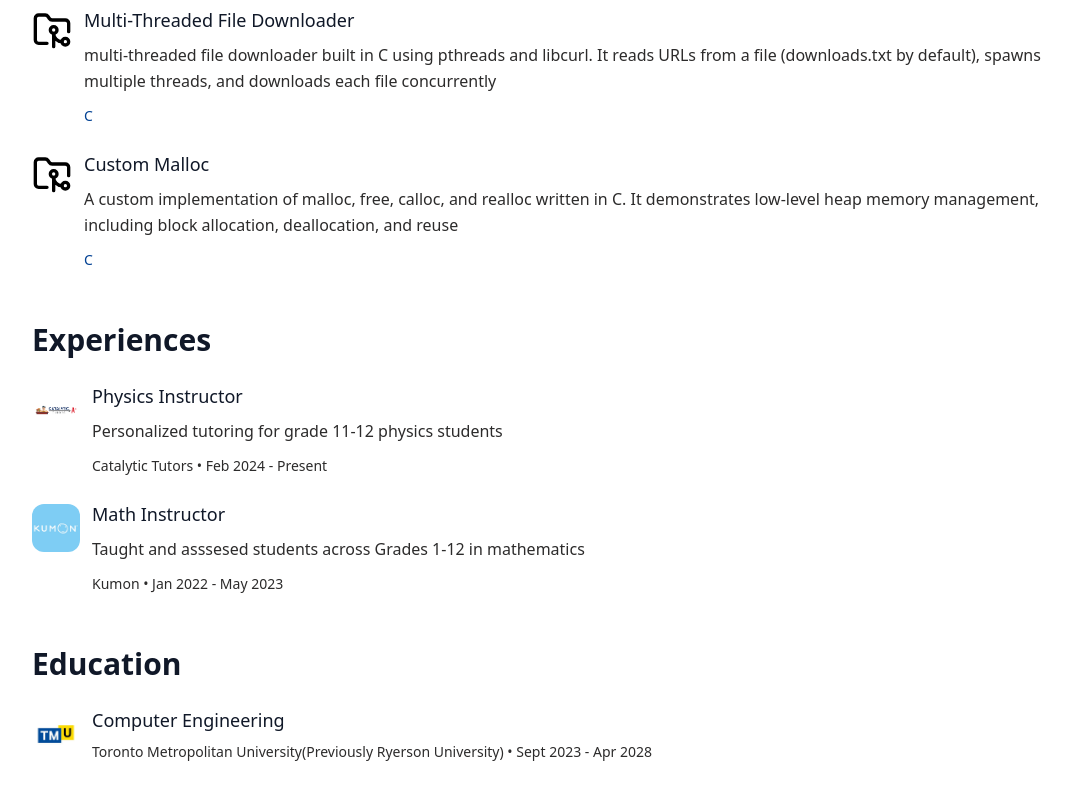
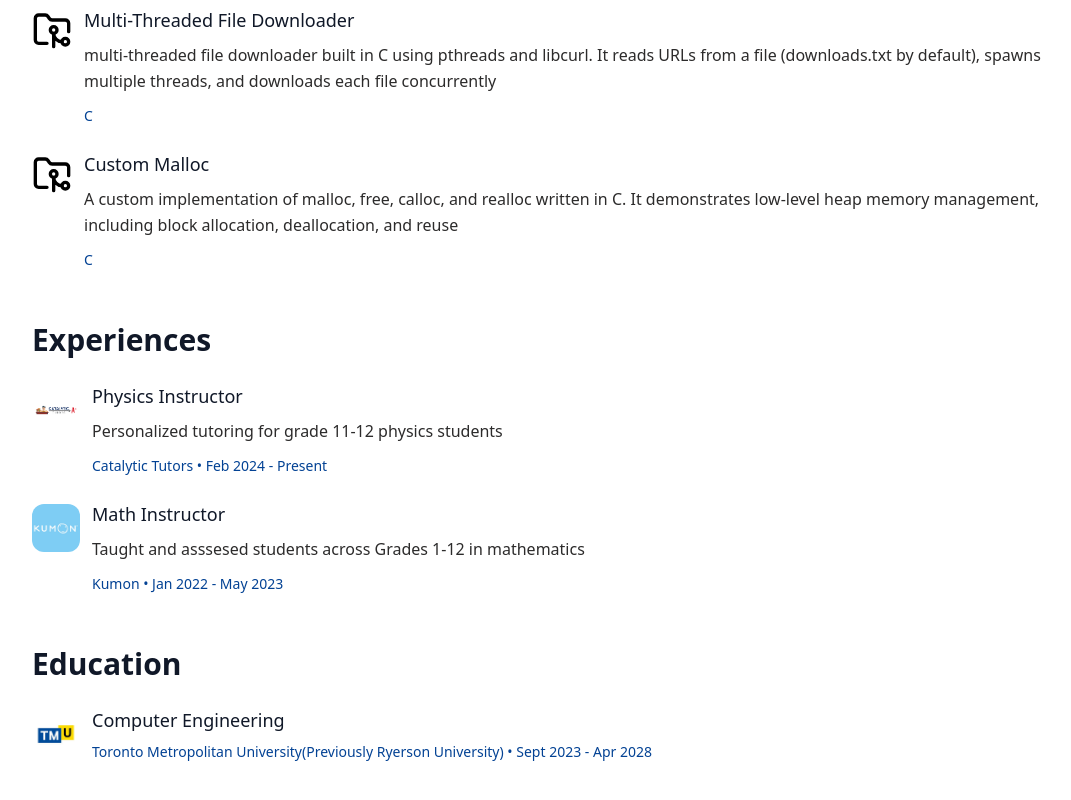
Before and after one commit to cheran2005/Cheran-s-Portfolio-Website-V2, a React (Vite) app: page / in a window 1280 px wide. Shown: the part 1312-2112 px from the top of the page, without its empty margins (96-1167 px from the left). Built offline with nearby package versions, Linux system fonts and the light colour scheme.

Commit message:
fixing color pattern

```diff
--- a/src/App.tsx
+++ b/src/App.tsx
@@ -231,7 +231,7 @@ function App() {
                       <p className="text-[rgb(44,43,43)] mb-3 leading-relaxed">
                         {Experinces.description}
                       </p>
-                      <p className="text-[rgb(44,43,43)] text-sm">
+                      <p className="text-[rgb(3,66,148)] text-sm">
                         {Experinces.tags.join(" • ")}
                       </p>
                 </div>
@@ -263,7 +263,7 @@ function App() {
                       {Education.title}
                     </a>
                   </h3>
-                      <p className="text-[rgb(44,43,43)] text-sm">
+                      <p className="text-[rgb(3,66,148)] text-sm">
                         {Education.tags.join(" • ")}
                       </p>
                 </div>
```
